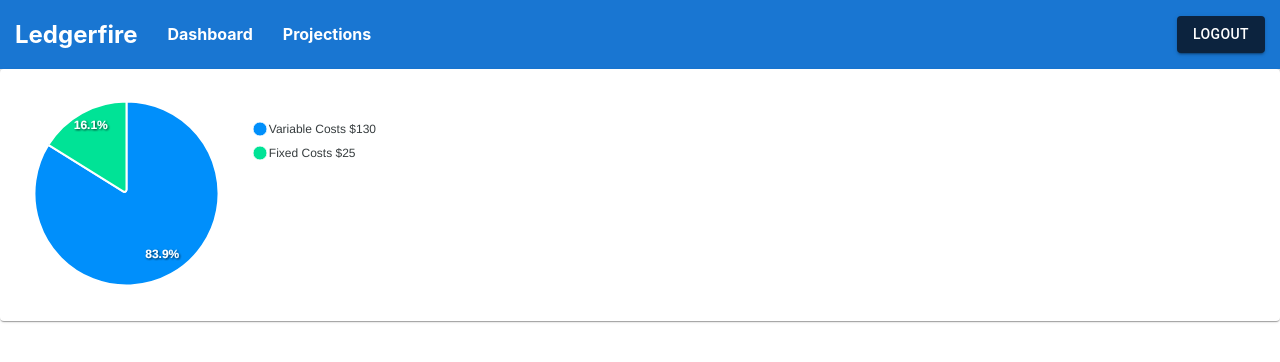
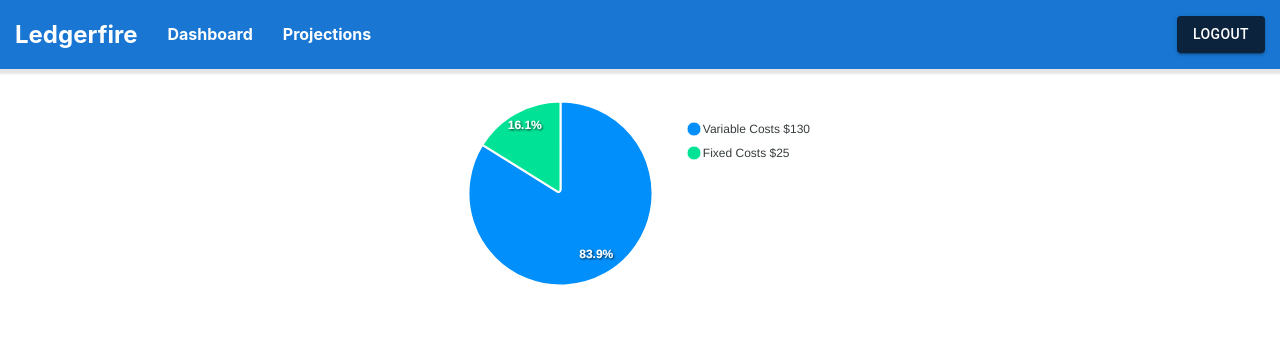
Before and after one commit to diaz4674/LedgerFire, a React (Create React App) app: page / in a window 1280 px wide. Shown: the top 362 px of the page. Built offline with nearby package versions, Linux system fonts and the light colour scheme.

Commit message:
Updated navbar

```diff
--- a/package.json
+++ b/package.json
@@ -28,11 +28,7 @@
     "extends": "react-app"
   },
   "browserslist": {
-    "production": [
-      ">0.2%",
-      "not dead",
-      "not op_mini all"
-    ],
+    "production": [">0.2%", "not dead", "not op_mini all"],
     "development": [
       "last 1 chrome version",
       "last 1 firefox version",
--- a/src/components/Breakeven/Breakeven.js
+++ b/src/components/Breakeven/Breakeven.js
@@ -1,6 +1,5 @@
 import React from "react";
 import { makeStyles } from "@material-ui/core/styles";
-import Paper from "@material-ui/core/Paper";
 import BreakevenGraph from "./BreakevenGraph";
 
 const useStyles = makeStyles(theme => ({
@@ -16,9 +15,9 @@ const Breakeven = () => {
 
   return (
     <div>
-      <Paper className={classes.root}>
+      <div className={classes.root}>
         <BreakevenGraph variable={variable} fixed={fixed} />
-      </Paper>
+      </div>
     </div>
   );
 };
--- a/src/components/Breakeven/BreakevenGraph.js
+++ b/src/components/Breakeven/BreakevenGraph.js
@@ -1,6 +1,12 @@
 import React, { Component } from "react";
 import ReactApexChart from "react-apexcharts";
 
+const container = {
+  display: "flex",
+  justifyContent: "center",
+  margin: "0 auto",
+  position: "relative"
+};
 class App extends Component {
   constructor(props) {
     super(props);
@@ -31,12 +37,13 @@ class App extends Component {
 
   render() {
     return (
-      <div id="chart">
+      <div id="chart" style={container}>
         <ReactApexChart
           options={this.state.options}
           series={this.state.series}
           type="pie"
           width="380"
+          position="relative"
         />
       </div>
     );
--- a/src/components/Navbar.js
+++ b/src/components/Navbar.js
@@ -85,7 +85,8 @@ const useStyles = makeStyles(theme => ({
     alignItems: "flex-start",
     paddingLeft: "0",
     cursor: "pointer",
-    overflow: "hidden"
+    overflow: "hidden",
+    zIndex: "1"
   },
   subText: {
     display: "flex",
```
